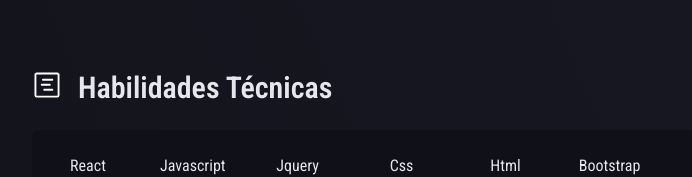
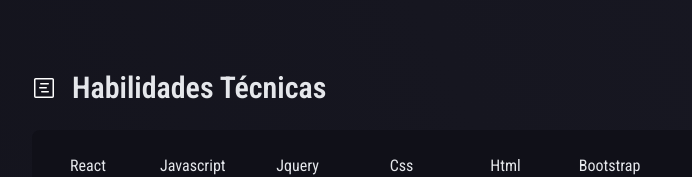
Before and after one commit to nicking94/My-Portfolio, a React (Vite) app: page / in a window 1280 px wide. Shown: the part 566-743 px from the top of the page, without its empty margins (252-944 px from the left). Built offline with nearby package versions, Linux system fonts and the light colour scheme.

Commit message:
abilities changes

```diff
--- a/src/components/Abilities.jsx
+++ b/src/components/Abilities.jsx
@@ -11,15 +11,15 @@ import { SiTailwindcss } from "react-icons/si";
 
 const Abilities = () => {
   return (
-    <div className="flex flex-col mt-16 mx-auto w-80 md:w-full md:p-7">
-      <div className="flex justify-start gap-4 font-semibold md:mt-20">
-      <GoProjectRoadmap className="text-white text-3xl"/>
-        <h1 className="text-gray-200 text-[1.5rem] md:text-3xl mb-4">Habilidades Técnicas</h1>
+    <div className="flex flex-col mt-16 mx-auto w-[86%] md:w-full md:p-7">
+      <div className="flex items-center gap-4 font-semibold md:mt-20 mb-4">
+      <GoProjectRoadmap className="text-white text-2xl "/>
+        <h1 className="text-gray-200 text-[1.5rem] md:text-3xl">Habilidades Técnicas</h1>
       </div>
       <div className="flex items-center flex-wrap text-center justify-start bg-secondary rounded-lg gap-10 md:gap-10 p-6 text-text mt-2 text-[.8rem]">
-        <div className="flex flex-col items-center gap-1">
+        <div className="flex flex-col items-center gap-1 ">
           <h5 className="text-gray-200 md:text-[1rem]">React</h5>
-          <FaReact className="text-[2rem] md:text-[4rem] text-blue-500" />
+          <FaReact className="text-[2rem] md:text-[4rem] text-blue-500 " />
         </div>
         <div className="flex flex-col items-center gap-1">
           <h5 className="text-gray-200 md:text-[1rem]">Javascript</h5>
```
